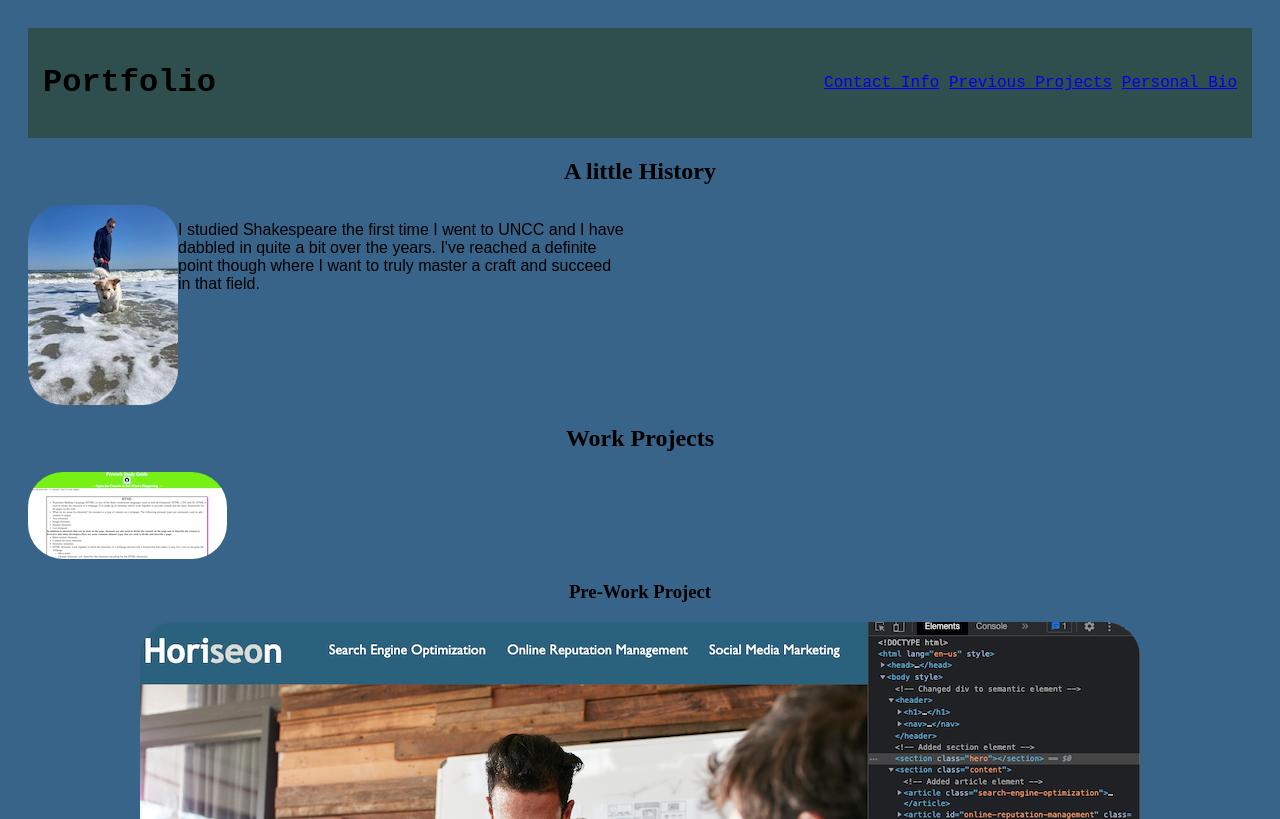
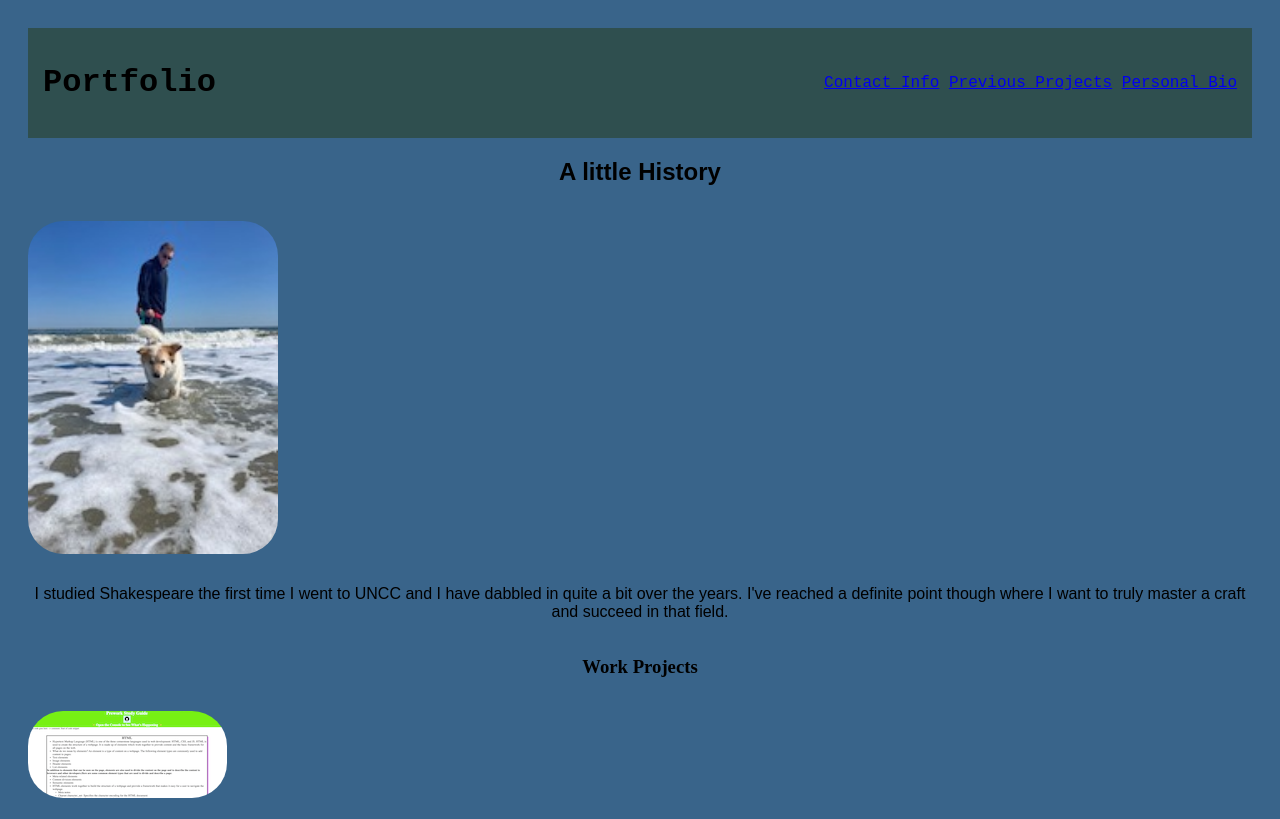
Before and after one commit to anhonestpuck/portfolio-project, a plain HTML site: page index.html in a window 1280 px wide. Shown: the top 819 px of the page. Drawn offline with Linux system fonts and the light colour scheme.

Commit message:
more css additions

```diff
--- a/assets/style.css
+++ b/assets/style.css
@@ -37,15 +37,23 @@ nav :hover {
 main {
     display: flex;
     flex-direction: column;
+    align-items: center;
 }
 
 .biocontainer {
     font-family: Arial, Helvetica, sans-serif;
     display: flex;
-    flex: wrap;
-    max-width: 600px;
+    flex-direction: column;
+    text-align: center;
 }
 
 img {
     border-radius: 35px;
+    margin: 15px 0;
+    max-width: 250px;
+    max-height: 500px;
 }
+
+.assignments img {
+
+}
--- a/index.html
+++ b/index.html
@@ -23,9 +23,9 @@
 
     <main class="container">
         <section>
-            <h1 class="about-me"> A little History</h1>
             <!-- I added a picture in here and I will size it in css -->
              <div class="biocontainer">
+                <h1 class="about-me"> A little History</h1>
                 <img id="johnson1" src="./assets/1B53F297-F8C2-4A53-AD77-92A71C69AE28.JPG" alt="Image of myself and Johnson">
                 <p> I studied Shakespeare the first time I went
                     to UNCC and I have dabbled in quite a bit over the
@@ -35,22 +35,23 @@
             </div>
 <!-- here i've organized my links and am attempting to set them up to be wrapped and ordered -->
         <section class="assignments"></section>
+        <h3 id="h2">Work Projects</h3>
         <!-- I added in another section to determine how the projects are displayed -->
             <article class="work-projects">
-            <h2 id="h2">Work Projects</h2>
 
-            <div class="project1">
+
+
                 <a id="first" href="https://anhonestpuck.github.io/pre-work-study-guide/">
                     <img src="./assets/Screen Shot 2022-08-13 at 7.00.59 AM.png" alt="First live Application for Pre-work">
                 </a>
                 <h3 class="linktext">Pre-Work Project</h3>
                 <!-- changed my p classes to h classes -->
-            </div>
+
 
 
             </article>
 
-            <h3>
+
                 <article class="challenge1">
                 <a id= "first-challenge" href="https://anhonestpuck.github.io/horiseon-refactor-project/">
                     <img src="./assets/Screen Shot 2022-08-13 at 7.20.50 AM.png" alt="Snippet of the code I modified">
@@ -63,7 +64,7 @@
                 </a>
 
                 </article>
-            </h3>
+
         </section>
        </main>
         <section id="contact-info">
```
